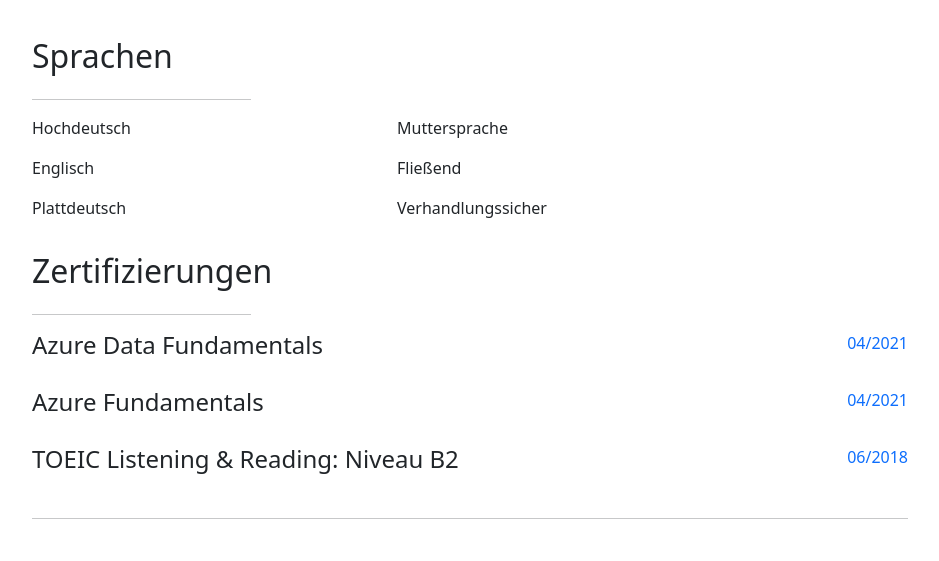
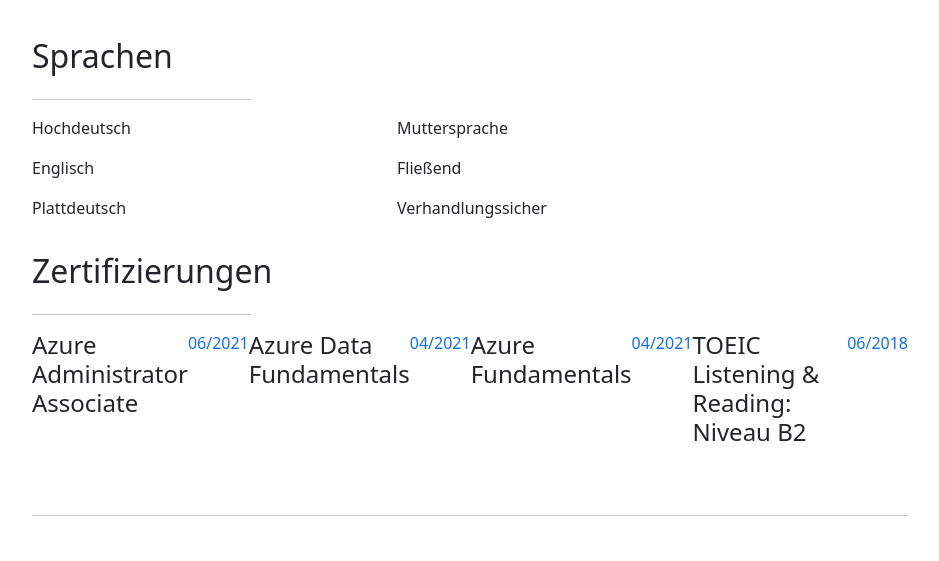
Before and after one commit to JannoTjarks/simplified-jtjarks.de, a plain HTML site: page src/index.html in a window 1280 px wide. Shown: the part 2458-3019 px from the top of the page, without its empty margins (170-1109 px from the left). Drawn offline with Linux system fonts and the light colour scheme.

Commit message:
Added Azure Administrator Associate

```diff
--- a/src/index.html
+++ b/src/index.html
@@ -178,6 +178,12 @@
                     <hr class="w-25">
                     <div class="d-flex flex-column flex-md-row justify-content-between mb-4">
                         <div class="flex-grow-1">
+                            <h4 class="mb-1">Azure Administrator Associate</h4>
+                        </div>
+                        <div class="flex-shrink-0"><span class="text-primary">06/2021</span>
+                    </div>
+                    <div class="d-flex flex-column flex-md-row justify-content-between mb-4">
+                        <div class="flex-grow-1">
                             <h4 class="mb-1">Azure Data Fundamentals</h4>
                         </div>
                         <div class="flex-shrink-0"><span class="text-primary">04/2021</span></div>
```
